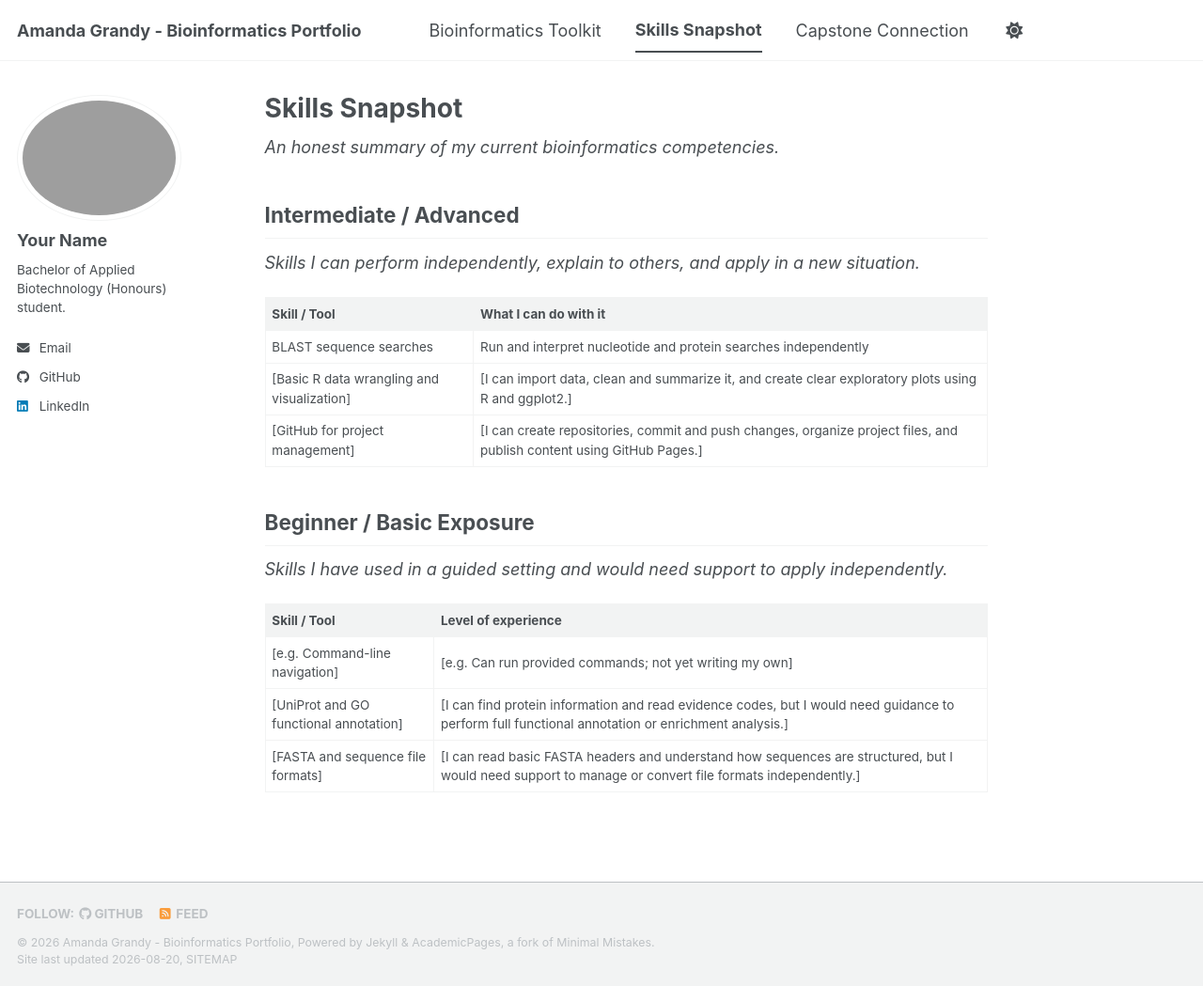
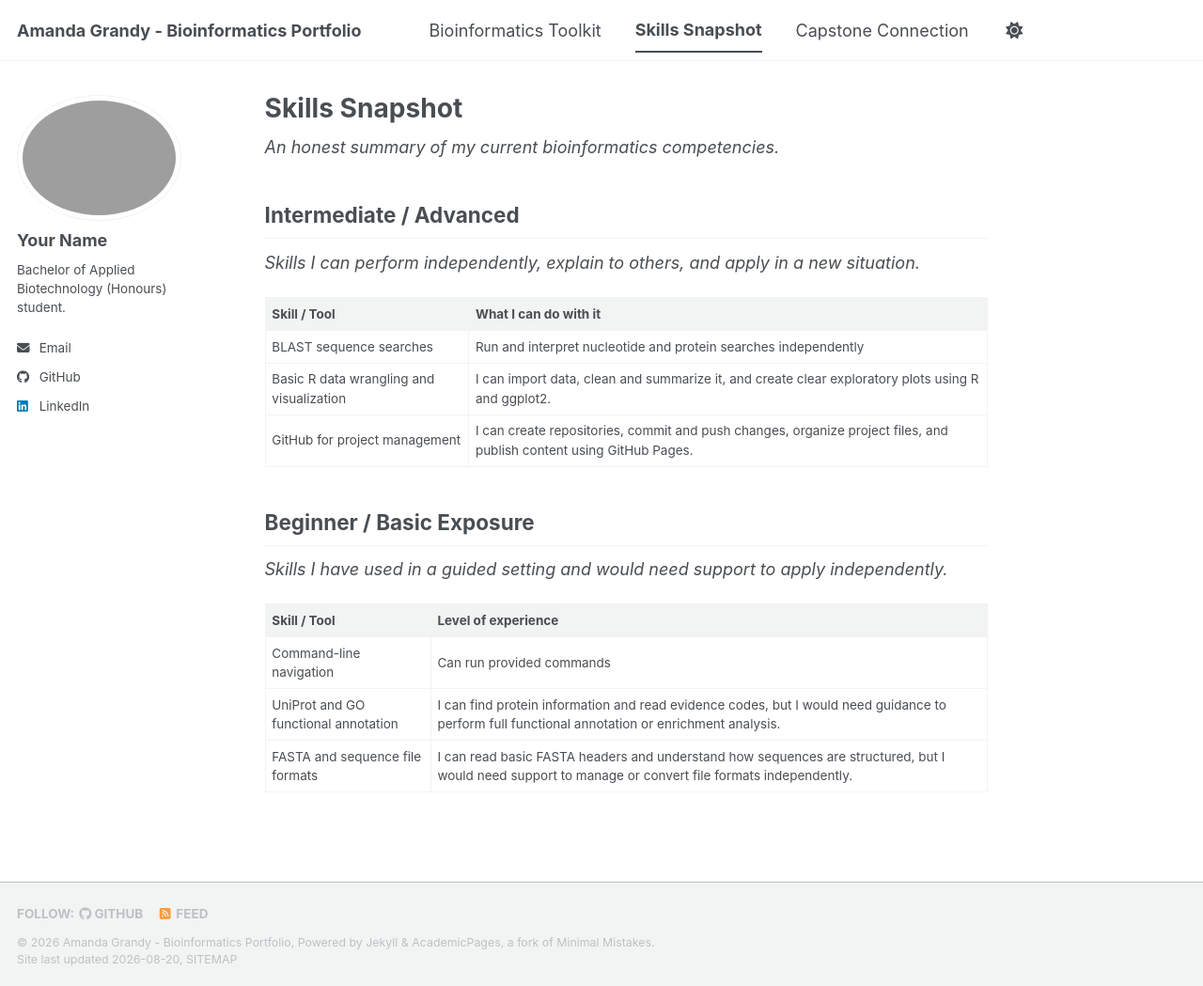
Before and after one commit to amandaegrandy-lamothe/biot74000-portfolio, a Jekyll site: the page built from _pages/skills.md, in a window 1280 px wide and 1049 px high. Shown: the whole window at 94% size. Built offline with Jekyll 4.4.1, drawn with Linux system fonts in a browser that asks for light colours; a script bundle is joined from its source files by our own code; library files that are not in the unit come from our copies.

Commit message:
Update skills.md
edited format

```diff
--- a/_pages/skills.md
+++ b/_pages/skills.md
@@ -13,8 +13,8 @@ _Skills I can perform independently, explain to others, and apply in a new situa
 | Skill / Tool | What I can do with it |
 |---|---|
 | BLAST sequence searches | Run and interpret nucleotide and protein searches independently |
-| [Basic R data wrangling and visualization] | [I can import data, clean and summarize it, and create clear exploratory plots using R and ggplot2.] |
-| [GitHub for project management] | [I can create repositories, commit and push changes, organize project files, and publish content using GitHub Pages.] |
+| Basic R data wrangling and visualization | I can import data, clean and summarize it, and create clear exploratory plots using R and ggplot2. |
+| GitHub for project management | I can create repositories, commit and push changes, organize project files, and publish content using GitHub Pages. |
 
 ## Beginner / Basic Exposure
 
@@ -22,6 +22,6 @@ _Skills I have used in a guided setting and would need support to apply independ
 
 | Skill / Tool | Level of experience |
 |---|---|
-| [e.g. Command-line navigation] | [e.g. Can run provided commands; not yet writing my own] |
-| [UniProt and GO functional annotation] | [I can find protein information and read evidence codes, but I would need guidance to perform full functional annotation or enrichment analysis.] |
-| [FASTA and sequence file formats] | [I can read basic FASTA headers and understand how sequences are structured, but I would need support to manage or convert file formats independently.] |
+| Command-line navigation | Can run provided commands |
+| UniProt and GO functional annotation | I can find protein information and read evidence codes, but I would need guidance to perform full functional annotation or enrichment analysis. |
+| FASTA and sequence file formats | I can read basic FASTA headers and understand how sequences are structured, but I would need support to manage or convert file formats independently. |
```
